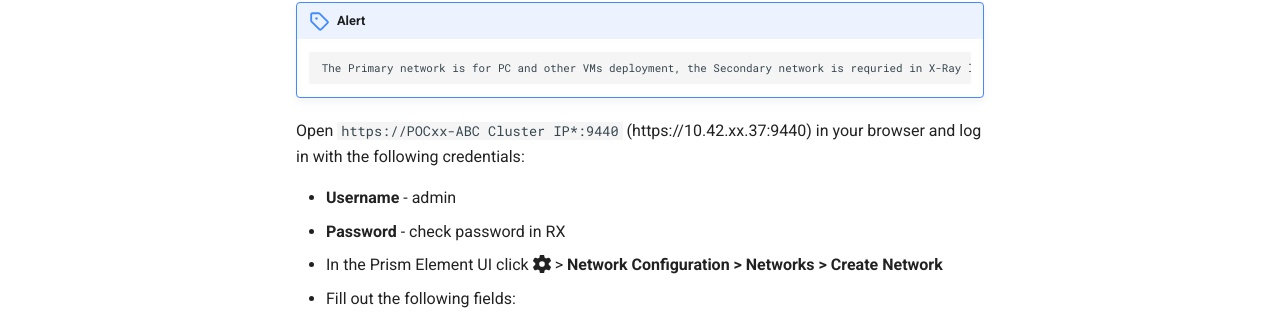
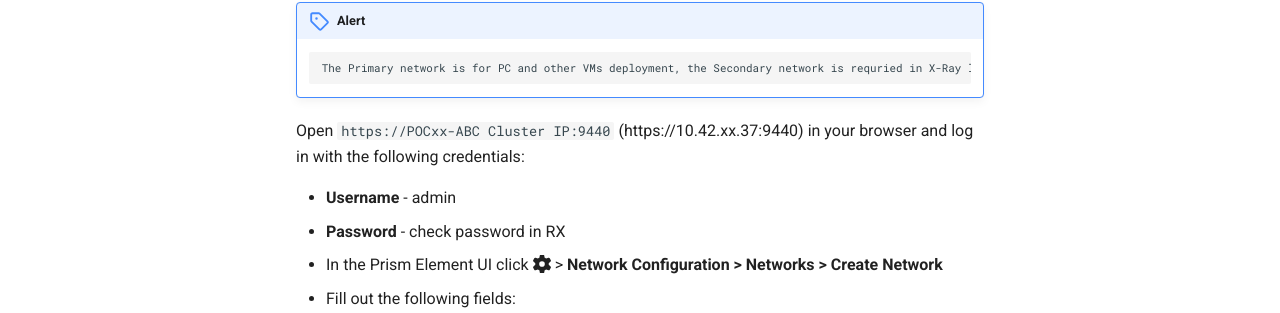
Before and after one commit to rahuman23/foundation-DSTA-NHT, an MkDocs documentation site: the page built from docs/prism_central_deploy/prism_central_deploy.md, in a window 1280 px wide and 900 px high. Shown: the part 402-715 px from the top of the window. Built offline with MkDocs 1.6.1 and Material for MkDocs 9.7.7, drawn with Linux system fonts in a browser that asks for light colours; comment, search, counter and statistics services are not loaded.

Commit message:
Mon Sep  5 16:34:09 JST 2022

```diff
--- a/docs/prism_central_deploy/prism_central_deploy.md
+++ b/docs/prism_central_deploy/prism_central_deploy.md
@@ -15,7 +15,7 @@
         The Primary network is for PC and other VMs deployment, the Secondary network is requried in X-Ray lab
 
 
-Open ``https://POCxx-ABC Cluster IP*:9440`` (https://10.42.xx.37:9440)
+Open ``https://POCxx-ABC Cluster IP:9440`` (https://10.42.xx.37:9440)
 in your browser and log in with the following credentials:
 
 -  **Username** - admin
```
